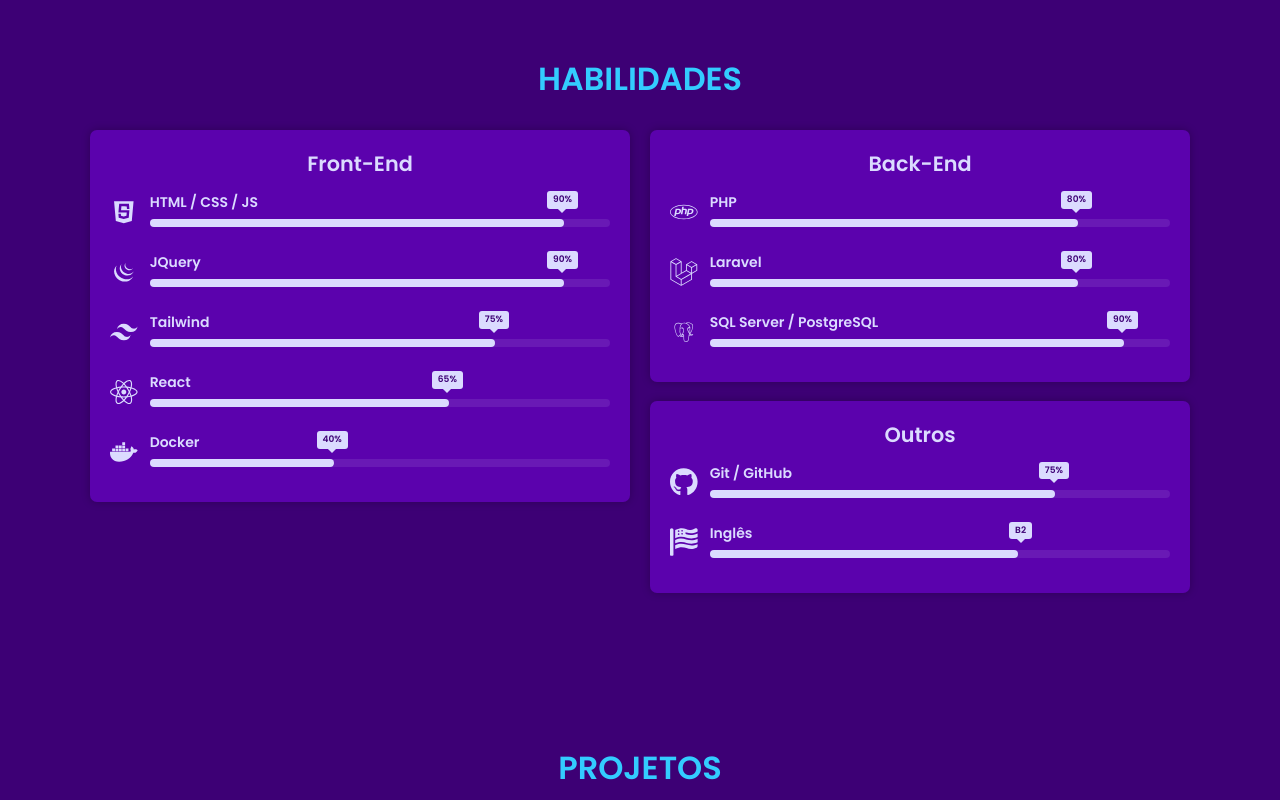
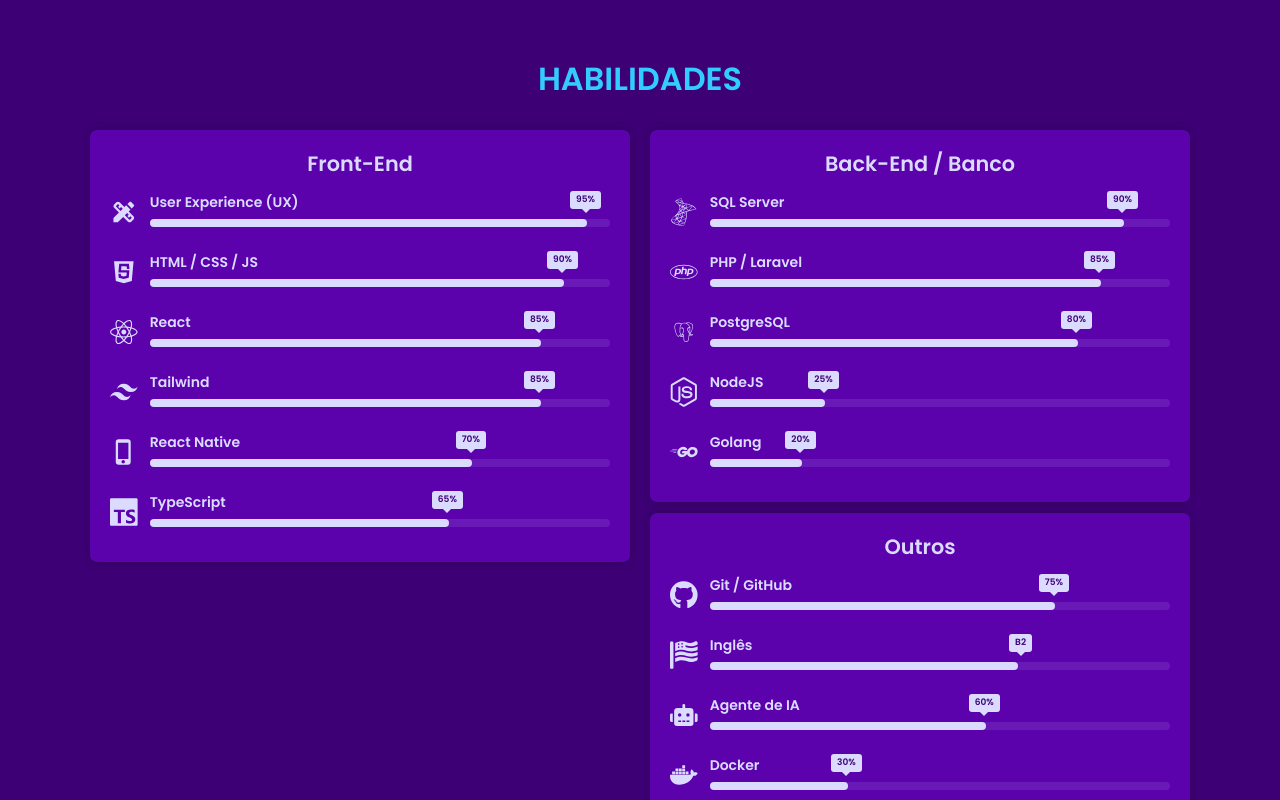
Before and after one commit to noanbrostt/portfolio, a React (Create React App) app: page / in a window 1280 px wide. Shown: the part 1480-2280 px from the top of the page. Built offline with nearby package versions, Linux system fonts and the light colour scheme.

Commit message:
Atualização das Habilidades

```diff
--- a/src/Components/Skills/Skills.css
+++ b/src/Components/Skills/Skills.css
@@ -4,13 +4,13 @@
 .techsection {
     display: grid;
     grid-template-columns: repeat(2, 1fr);
-    grid-template-rows: repeat(8, 1fr);
+    grid-template-rows: repeat(12, 1fr);
     grid-column-gap: 20px;
     grid-row-gap: 11px;
 }
-.skillBox:nth-child(1) { grid-area: 1 / 1 / 7 / 2; }
-.skillBox:nth-child(2) { grid-area: 1 / 2 / 5 / 3; }
-.skillBox:nth-child(3) { grid-area: 5 / 2 / 8 / 3; }
+.skillBox:nth-child(1) { grid-area: 1 / 1 / 13 / 2; }
+.skillBox:nth-child(2) { grid-area: 1 / 2 / 7 / 3; }
+.skillBox:nth-child(3) { grid-area: 7 / 2 / 13 / 3; }
 .techsection h4 {
     text-align: center;
     margin-block: 12px -10px;
@@ -65,26 +65,41 @@
     border-radius: 6px;
     background-color: var(--clr-fg-alt);
 }
+.skillPer.ux {
+    width: 95%;
+}
 .skillPer.html {
     width: 90%;
 }
-.skillPer.jquery {
-    width: 90%;
+.skillPer.react {
+    width: 85%;
+}
+.skillPer.reactnative {
+    width: 70%;
 }
 .skillPer.tailwind {
-    width: 75%;
+    width: 85%;
 }
-.skillPer.react {
+.skillPer.typescript {
     width: 65%;
 }
 .skillPer.docker {
-    width: 40%;
+    width: 30%;
 }
-.skillPer.php {
+.skillPer.agenteia {
+    width: 60%;
+}
+.skillPer.phplaravel {
+    width: 85%;
+}
+.skillPer.postgresql {
     width: 80%;
 }
-.skillPer.laravel {
-    width: 80%;
+.skillPer.nodejs {
+    width: 25%;
+}
+.skillPer.golang {
+    width: 20%;
 }
 .skillPer.sql {
     width: 90%;
--- a/src/Components/Skills/Skills.jsx
+++ b/src/Components/Skills/Skills.jsx
@@ -4,12 +4,14 @@
     FaReact,
     FaDocker,
     FaPhp,
-    FaLaravel,
     FaGithub,
     FaFlagUsa,
+    FaNodeJs,
+    FaRobot,
 } from "react-icons/fa";
-import { DiJqueryLogo, DiJavascript, DiPostgresql } from "react-icons/di";
-import { SiTailwindcss } from "react-icons/si";
+import { DiJavascript, DiPostgresql } from "react-icons/di";
+import { SiTailwindcss, SiTypescript, SiMicrosoftsqlserver, SiGo } from "react-icons/si";
+import { MdDesignServices, MdPhoneIphone } from "react-icons/md";
 import { Trans } from "react-i18next";
 
 export const Skills = () => {
@@ -23,6 +25,20 @@
                     {/* From Uiverse.io by Juanes200122, adapted by me */}
                     <div className="skillBox" data-aos="fade-right">
                         <h4>Front-End</h4>
+
+                        <div className="skill">
+                            <MdDesignServices />
+                            <div>
+                                <span className="title">User Experience (UX)</span>
+
+                                <div className="skillBar">
+                                    <span className="skillPer ux" data-aos="width-animation">
+                                        <span className="tooltip">95%</span>
+                                    </span>
+                                </div>
+                            </div>
+                        </div>
+
                         <div className="skill">
                             <DiJavascript />
                             <div>
@@ -37,13 +53,13 @@
                         </div>
 
                         <div className="skill">
-                            <DiJqueryLogo />
+                            <FaReact />
                             <div>
-                                <span className="title">JQuery</span>
+                                <span className="title">React</span>
 
                                 <div className="skillBar">
-                                    <span className="skillPer jquery" data-aos="width-animation">
-                                        <span className="tooltip">90%</span>
+                                    <span className="skillPer react" data-aos="width-animation">
+                                        <span className="tooltip">85%</span>
                                     </span>
                                 </div>
                             </div>
@@ -56,33 +72,33 @@
 
                                 <div className="skillBar">
                                     <span className="skillPer tailwind" data-aos="width-animation">
-                                        <span className="tooltip">75%</span>
+                                        <span className="tooltip">85%</span>
                                     </span>
                                 </div>
                             </div>
                         </div>
 
                         <div className="skill">
-                            <FaReact />
+                            <MdPhoneIphone />
                             <div>
-                                <span className="title">React</span>
+                                <span className="title">React Native</span>
 
                                 <div className="skillBar">
-                                    <span className="skillPer react" data-aos="width-animation">
-                                        <span className="tooltip">65%</span>
+                                    <span className="skillPer reactnative" data-aos="width-animation">
+                                        <span className="tooltip">70%</span>
                                     </span>
                                 </div>
                             </div>
                         </div>
 
                         <div className="skill">
-                            <FaDocker />
+                            <SiTypescript />
                             <div>
-                                <span className="title">Docker</span>
+                                <span className="title">TypeScript</span>
 
                                 <div className="skillBar">
-                                    <span className="skillPer docker" data-aos="width-animation">
-                                        <span className="tooltip">40%</span>
+                                    <span className="skillPer typescript" data-aos="width-animation">
+                                        <span className="tooltip">65%</span>
                                     </span>
                                 </div>
                             </div>
@@ -90,28 +106,31 @@
                     </div>
 
                     <div className="skillBox" data-aos="fade-right">
-                        <h4>Back-End</h4>
+                        <h4>
+                            <Trans i18nKey="skills.backend" />
+                        </h4>
+
                         <div className="skill">
-                            <FaPhp />
+                            <SiMicrosoftsqlserver />
                             <div>
-                                <span className="title">PHP</span>
+                                <span className="title">SQL Server</span>
 
                                 <div className="skillBar">
-                                    <span className="skillPer php" data-aos="width-animation">
-                                        <span className="tooltip">80%</span>
+                                    <span className="skillPer sql" data-aos="width-animation">
+                                        <span className="tooltip">90%</span>
                                     </span>
                                 </div>
                             </div>
                         </div>
 
                         <div className="skill">
-                            <FaLaravel />
+                            <FaPhp />
                             <div>
-                                <span className="title">Laravel</span>
+                                <span className="title">PHP / Laravel</span>
 
                                 <div className="skillBar">
-                                    <span className="skillPer laravel" data-aos="width-animation">
-                                        <span className="tooltip">80%</span>
+                                    <span className="skillPer phplaravel" data-aos="width-animation">
+                                        <span className="tooltip">85%</span>
                                     </span>
                                 </div>
                             </div>
@@ -120,13 +139,37 @@
                         <div className="skill">
                             <DiPostgresql />
                             <div>
-                                <span className="title">
-                                    SQL Server / PostgreSQL
-                                </span>
+                                <span className="title">PostgreSQL</span>
 
                                 <div className="skillBar">
-                                    <span className="skillPer sql" data-aos="width-animation">
-                                        <span className="tooltip">90%</span>
+                                    <span className="skillPer postgresql" data-aos="width-animation">
+                                        <span className="tooltip">80%</span>
+                                    </span>
+                                </div>
+                            </div>
+                        </div>
+
+                        <div className="skill">
+                            <FaNodeJs />
+                            <div>
+                                <span className="title">NodeJS</span>
+
+                                <div className="skillBar">
+                                    <span className="skillPer nodejs" data-aos="width-animation">
+                                        <span className="tooltip">25%</span>
+                                    </span>
+                                </div>
+                            </div>
+                        </div>
+
+                        <div className="skill">
+                            <SiGo />
+                            <div>
+                                <span className="title">Golang</span>
+
+                                <div className="skillBar">
+                                    <span className="skillPer golang" data-aos="width-animation">
+                                        <span className="tooltip">20%</span>
                                     </span>
                                 </div>
                             </div>
@@ -164,6 +207,32 @@
                                 </div>
                             </div>
                         </div>
+
+                        <div className="skill">
+                            <FaRobot />
+                            <div>
+                                <span className="title">Agente de IA</span>
+
+                                <div className="skillBar">
+                                    <span className="skillPer agenteia" data-aos="width-animation">
+                                        <span className="tooltip">60%</span>
+                                    </span>
+                                </div>
+                            </div>
+                        </div>
+
+                        <div className="skill">
+                            <FaDocker />
+                            <div>
+                                <span className="title">Docker</span>
+
+                                <div className="skillBar">
+                                    <span className="skillPer docker" data-aos="width-animation">
+                                        <span className="tooltip">30%</span>
+                                    </span>
+                                </div>
+                            </div>
+                        </div>
                     </div>
                 </div>
             </div>
--- a/src/locale/en.json
+++ b/src/locale/en.json
@@ -17,6 +17,7 @@
         "about.text": "Hello, welcome! <wave>🖐🏻</wave><br/><br/>My name is <dif>{{name}}</dif>, I live in <dif>{{city}}</dif>, I have a degree in <dif>Systems Analysis and Development</dif> and a <dif>postgraduate degree in Front-End</dif>.<br/><br/>I currently work as a <dif>Mid-level Systems Analyst</dif> at Plansul, focusing on the <dif>React ecosystem</dif>, where I am responsible for creating high-interactivity interfaces and complex front-end logic.<br/><br/>With a solid track record in developing applications for large operations like <dif>{{company}}</dif>, I excel in combining full-stack mastery (PHP/Laravel/SQL) with delivering <dif>fluid UX</dif> and <dif>clean, functional interfaces</dif>.",
 
         "skills.title": "SKILLS",
+        "skills.backend": "Back-End / Database",
         "skills.others": "Others",
         "skills.english": "English",
 
--- a/src/locale/pt.json
+++ b/src/locale/pt.json
@@ -17,6 +17,7 @@
         "about.text": "Olá, seja bem vindo! <wave>🖐🏻</wave><br/><br/>Meu nome é <dif>{{name}}</dif>, moro em <dif>{{city}}</dif>, sou formado em <dif>Análise e Desenvolvimento de Sistemas</dif> e <dif>pós-graduado em Front-End</dif>.<br/><br/>Atualmente atuo como <dif>Analista de Sistemas Pleno</dif>, com foco total na evolução para o <dif>ecossistema React</dif>, onde sou responsável por criar interfaces de alta interatividade e lógica complexa de front-end.<br/><br/>Com uma trajetória sólida no desenvolvimento de aplicações para grandes operações como a <dif>{{company}}</dif>, me destaco pela facilidade em unir o domínio do stack (PHP/Laravel/SQL) com uma entrega de <dif>UX fluida</dif> e <dif>interfaces limpas e funcionais</dif>.",
 
         "skills.title": "HABILIDADES",
+        "skills.backend": "Back-End / Banco",
         "skills.others": "Outros",
         "skills.english": "Inglês",
 
```
